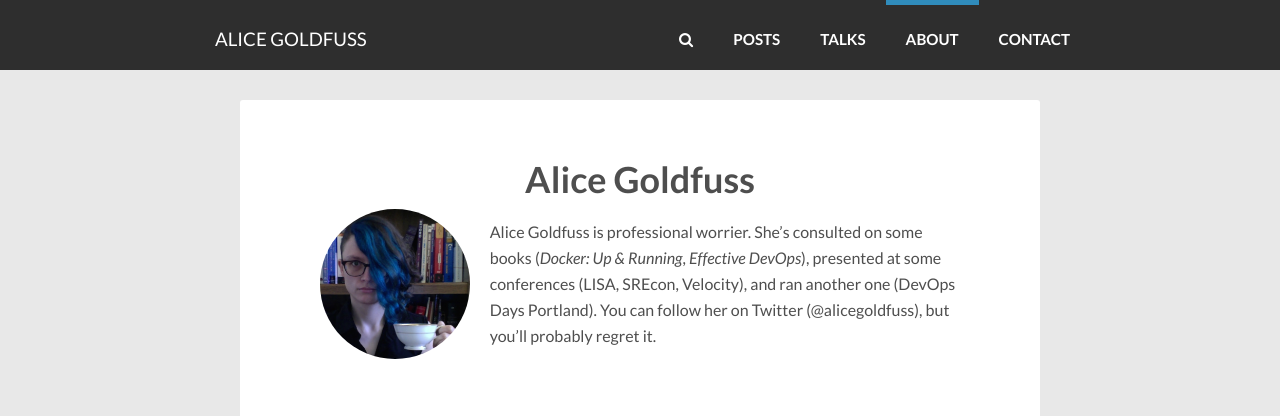
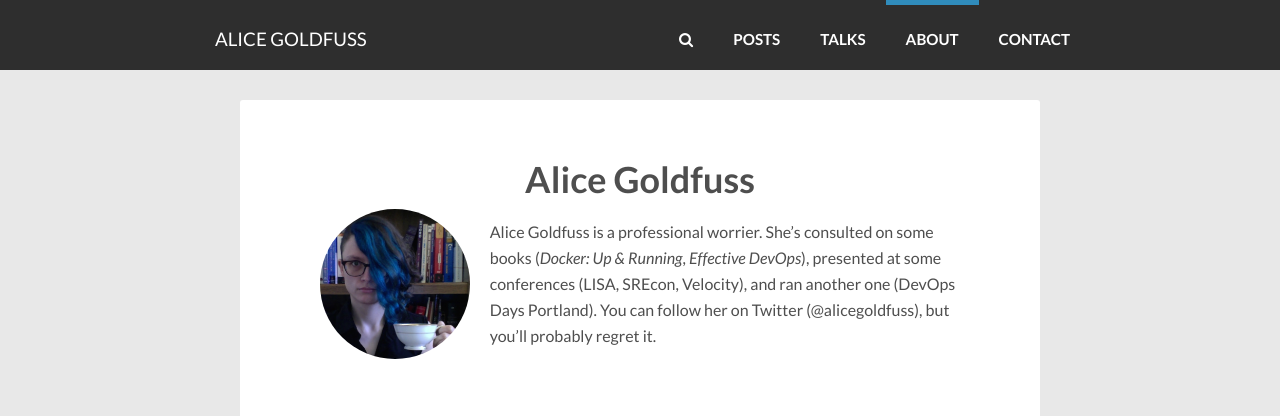
Before and after one commit to alicegoldfuss/blog, a Jekyll site: the page built from about/index.md, in a window 1280 px wide. Shown: the top 416 px of the page. Built offline with Jekyll 4.4.1, drawn with Linux system fonts in a browser that asks for light colours; nearby versions of some CDN libraries; comment, search, counter and statistics services are not loaded.

Commit message:
missing an a

```diff
--- a/_config.yml
+++ b/_config.yml
@@ -37,7 +37,7 @@ owner:
   site:           http://alicegoldfuss.com
   avatar:         images/slack.jpeg
   bio: >
-        Alice Goldfuss is professional worrier. She’s consulted on some books (<i>Docker: Up & Running</i>, <i>Effective DevOps</i>), presented at some conferences (LISA, SREcon, Velocity), and ran another one (DevOps Days Portland). You can follow her on Twitter <a href="http://twitter.com/alicegoldfuss" target="_blank">(@alicegoldfuss)</a>, but you’ll probably regret it.
+        Alice Goldfuss is a professional worrier. She’s consulted on some books (<i>Docker: Up & Running</i>, <i>Effective DevOps</i>), presented at some conferences (LISA, SREcon, Velocity), and ran another one (DevOps Days Portland). You can follow her on Twitter <a href="http://twitter.com/alicegoldfuss" target="_blank">(@alicegoldfuss)</a>, but you’ll probably regret it.
   email:          you@email.com
   # Twitter nick for use in Twitter cards and follow button.
   twitter: alicegoldfuss # if no twitter in this config, the twitter follow button will be removed
```
